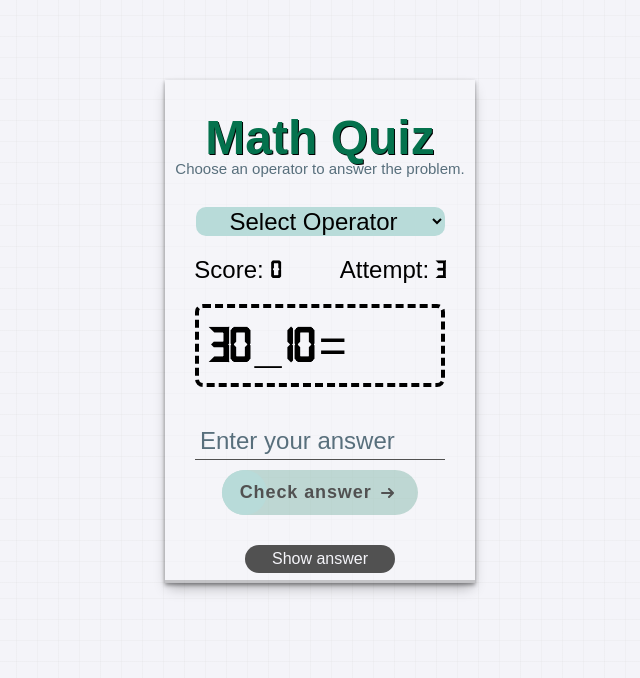
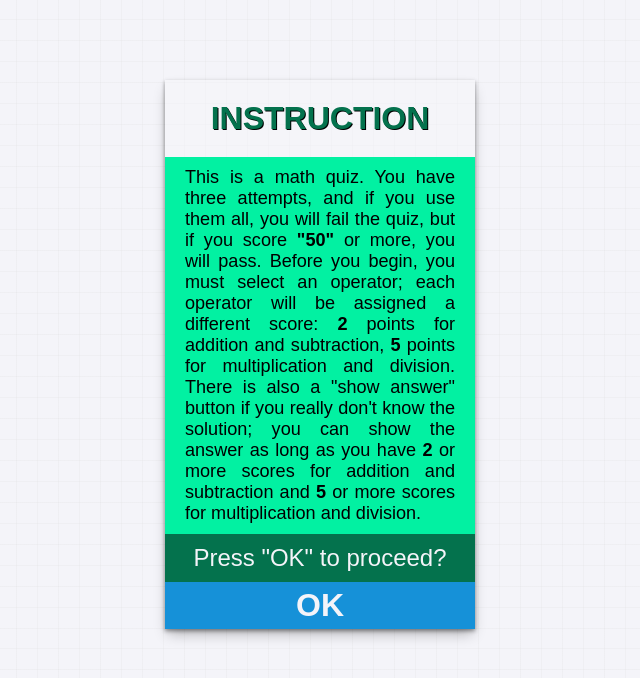
Before and after one commit to edward29/math-quiz, a plain HTML site: page index.html in a window 1280 px wide. Shown: the whole page, without its empty margins (320-960 px from the left). Drawn offline with Linux system fonts and the light colour scheme.

Commit message:
add instruction

```diff
--- /dev/null
+++ b/css/instruction.css
@@ -0,0 +1,48 @@
+.instruction-con {
+    margin-top: 10vh;
+    width: 310px;
+    height: auto;
+    background: #f4f4f97d;
+    box-shadow: rgba(0, 0, 0, 0.4) 0px 2px 4px, rgba(0, 0, 0, 0.3) 0px 7px 13px -3px, rgba(0, 0, 0, 0.2) 0px -3px 0px inset;
+    overflow: hidden;
+}
+
+.ins-title {
+    font-size: 2rem;
+    color: #04724d;
+    font-weight: 800;
+    text-align: center;
+    padding: 20px;
+    text-transform: uppercase;
+    text-shadow: 1px 1px #000;
+}
+
+.instruc {
+    font-size: 1.13rem;
+    padding: 10px 20px;
+    font-stretch: condensed;
+    text-align: justify;
+    background-color: #02f1a2;
+}
+
+.ins-question {
+    background: #04724d;
+    font-size: 1.5rem;
+    text-align: center;
+    color: #f4f4f9;
+    padding: 10px 20px;
+}
+
+.ins-ok {
+    font-size: 2rem;
+    text-align: center;
+    padding: 5px 0;
+    font-weight: 600;
+    color: #f4f4f9;
+    background: #1691d8;
+    cursor: pointer;
+}
+
+.ins-ok:active {
+    background: #1a6089;
+}
--- a/style.css
+++ b/css/style.css
@@ -20,6 +20,7 @@ body {
     height: auto;
     background: #f4f4f97d;
     box-shadow: rgba(0, 0, 0, 0.4) 0px 2px 4px, rgba(0, 0, 0, 0.3) 0px 7px 13px -3px, rgba(0, 0, 0, 0.2) 0px -3px 0px inset;
+    overflow: hidden;
 }
 
 h1 {
@@ -432,6 +433,7 @@ label {
 }
 .hint-btn {
     display: flex;
+    flex-direction: row;
 }
 
 #hintYes,
--- a/index.html
+++ b/index.html
@@ -4,8 +4,9 @@
     <meta charset="UTF-8">
     <meta http-equiv="X-UA-Compatible" content="IE=edge">
     <meta name="viewport" content="width=device-width, initial-scale=1.0">
-    <link rel="stylesheet" href="style.css">
-    <link rel="stylesheet" href="loader.css">
+    <link rel="stylesheet" href="css/style.css">
+    <link rel="stylesheet" href="/css/loader.css">
+    <link rel="stylesheet" href="css/instruction.css">
     <link rel="stylesheet" href="digitalfont/stylesheet.css">
     <title>Math Quiz</title>
 </head>
@@ -18,7 +19,7 @@
         </div>
     </div>
 
-    <div class="con">
+    <div class="con" id="mainCon" style="display: none;">
         <h1>Math Quiz</h1>
         <p>Choose an operator to answer the problem.</p>
         <select id="dropdown">
@@ -58,6 +59,13 @@
         <div class="solution" id="solution"></div>
     </div>
 
+    <div class="instruction-con" id="insCon" style="display: block;">
+        <div class="ins-title">Instruction</div>
+        <div class="instruc">This is a math quiz. You have three attempts, and if you use them all, you will fail the quiz, but if you score <b>"50"</b> or more, you will pass. Before you begin, you must select an operator; each operator will be assigned a different score: <b>2</b> points for addition and subtraction, <b>5</b> points for multiplication and division. There is also a "show answer" button if you really don't know the solution; you can show the answer as long as you have <b>2</b> or more scores for addition and subtraction and <b>5</b> or more scores for multiplication and division.</div>
+        <div class="ins-question">Press "OK" to proceed?</div>
+        <div class="ins-ok" id="insOk">OK</div>
+    </div>
+
     <div class="hint-wrap" id="hintWrap" style="display: none;">
         <div class="hint-warning">
             <div class="hint-title">Warning</div>
--- a/main.js
+++ b/main.js
@@ -11,6 +11,7 @@ function disapperIt() {
 // end of loader
 
 // selection of html tag
+const mainCon = document.querySelector('#mainCon');
 const dropdown = document.querySelector('#dropdown');
 const num1 = document.querySelector('#num1');
 const num2 = document.querySelector('#num2');
@@ -35,6 +36,21 @@ const hintNo = document.querySelector('#hintNo');
 
 const failedMsg = document.querySelector('#failedMsg');
 const passedMsg = document.querySelector('#passedMsg');
+
+const insCon = document.querySelector('#insCon');
+const insOk = document.querySelector('#insOk');
+
+// instructions
+insOk.addEventListener('click', () => {
+    if (insCon.style.display == 'block') {
+        insCon.style.display = 'none';
+        mainCon.style.display = 'block'
+    } else {
+        insCon.style.display = 'block';
+        mainCon.style.display = 'none';
+    }
+});
+
 
 let score = 0;
 let attempt = 3;
@@ -303,7 +319,7 @@ btn.addEventListener('click', () => {
         failed.addEventListener('click', failedPassed.getCloseFailed);
     }
 
-    if (score >= 2) {
+    if (score >= 50) {
         setTimeout(() => {
             passed.style.display = 'grid';
         }, 1000);
```
Also changed, not shown: css/loader.css (renamed from loader.css).
